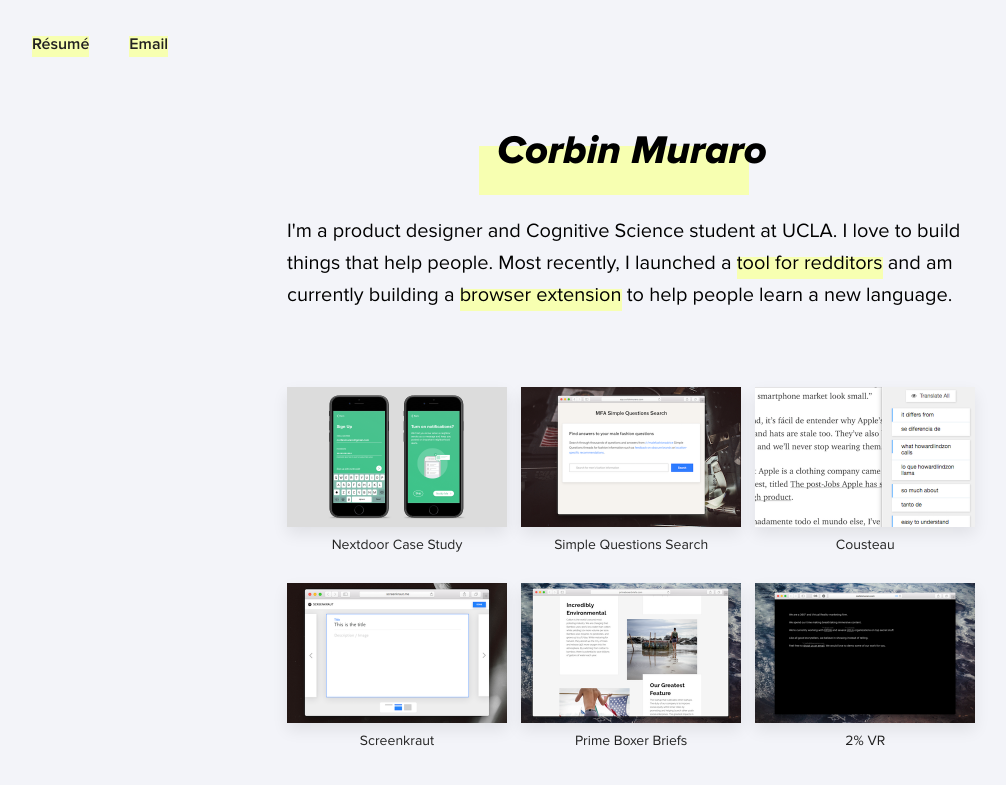
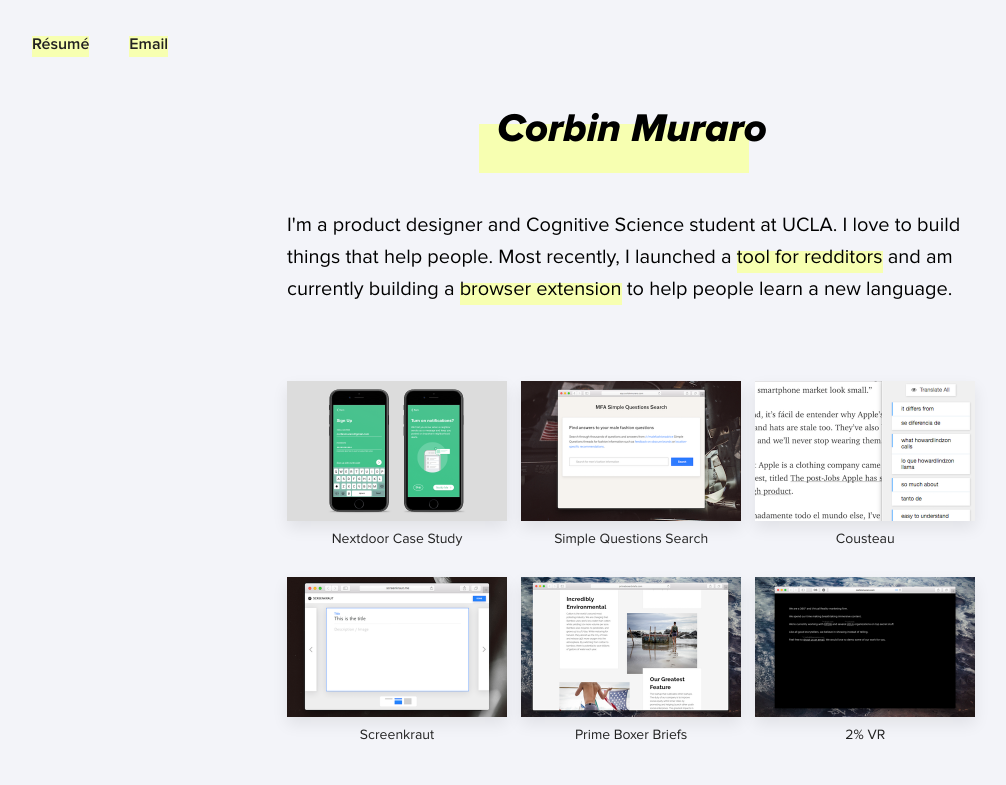
Before and after one commit to corbinmuraro/corbinmuraro.com, a Jekyll site: the page index.html, which Jekyll copies as it is, in a window 1280 px wide. Shown: the top 785 px of the page, without its empty margins (8-1014 px from the left). Built offline with Jekyll 4.4.1, drawn with Linux system fonts in a browser that asks for light colours; nearby versions of some CDN libraries.

Commit message:
Realign landing elements

```diff
--- a/css/main.css
+++ b/css/main.css
@@ -120,7 +120,7 @@ ul.links li {
 
 .main {
 	margin: 0 auto;
-	padding: 102px 96px 56px 96px;
+	padding: 80px 96px 56px 96px;
 	max-width: 690px;
     -webkit-animation: fadein 2s; /* Safari, Chrome and Opera > 12.1 */
        -moz-animation: fadein 2s; /* Firefox < 16 */
@@ -172,6 +172,7 @@ ul.links li {
 	font-size: 20px;
 	font-family: "ProximaNovaRegular";
 	line-height: 1.6em;
+	padding-top: 16px;
 }
 
 .main p a {
```
